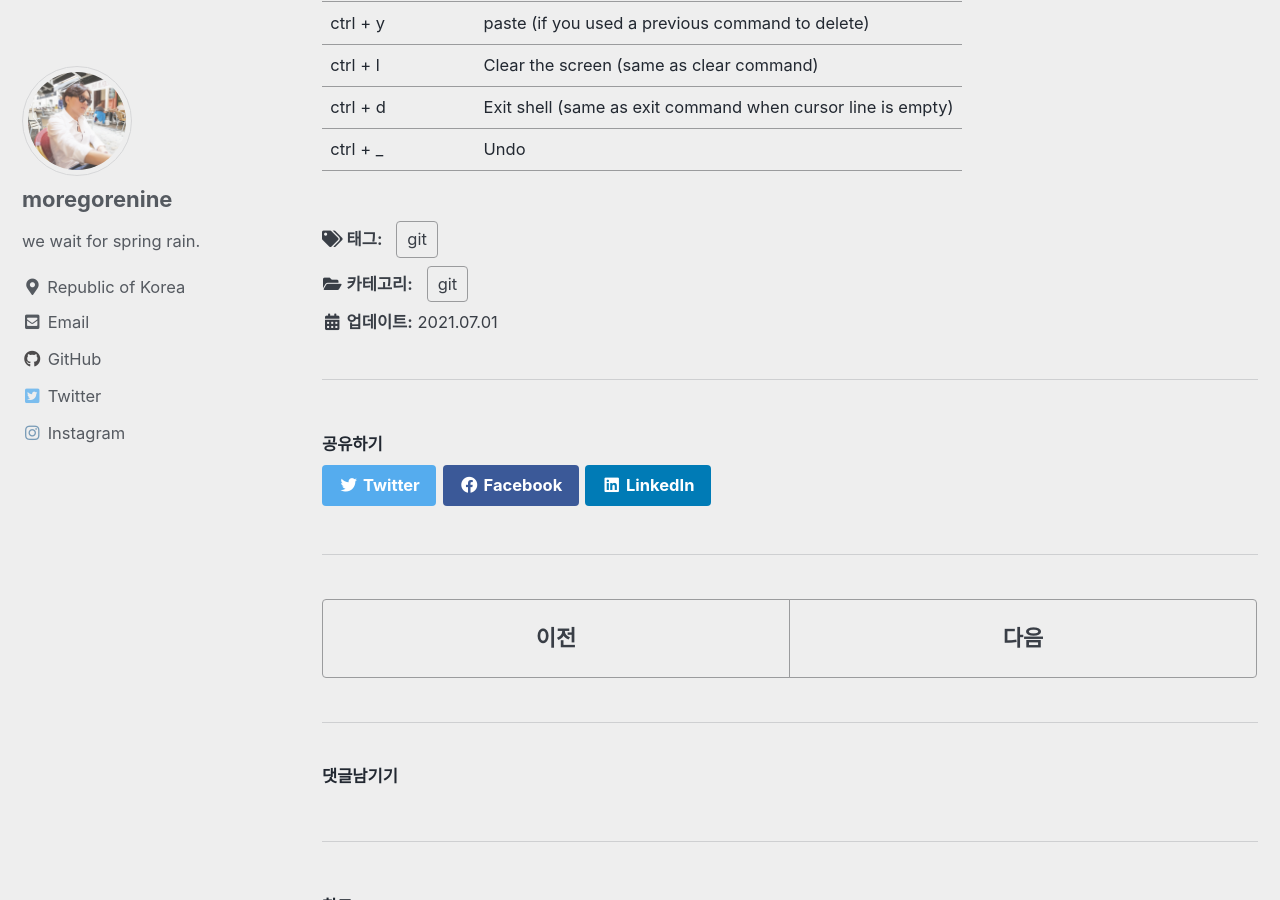
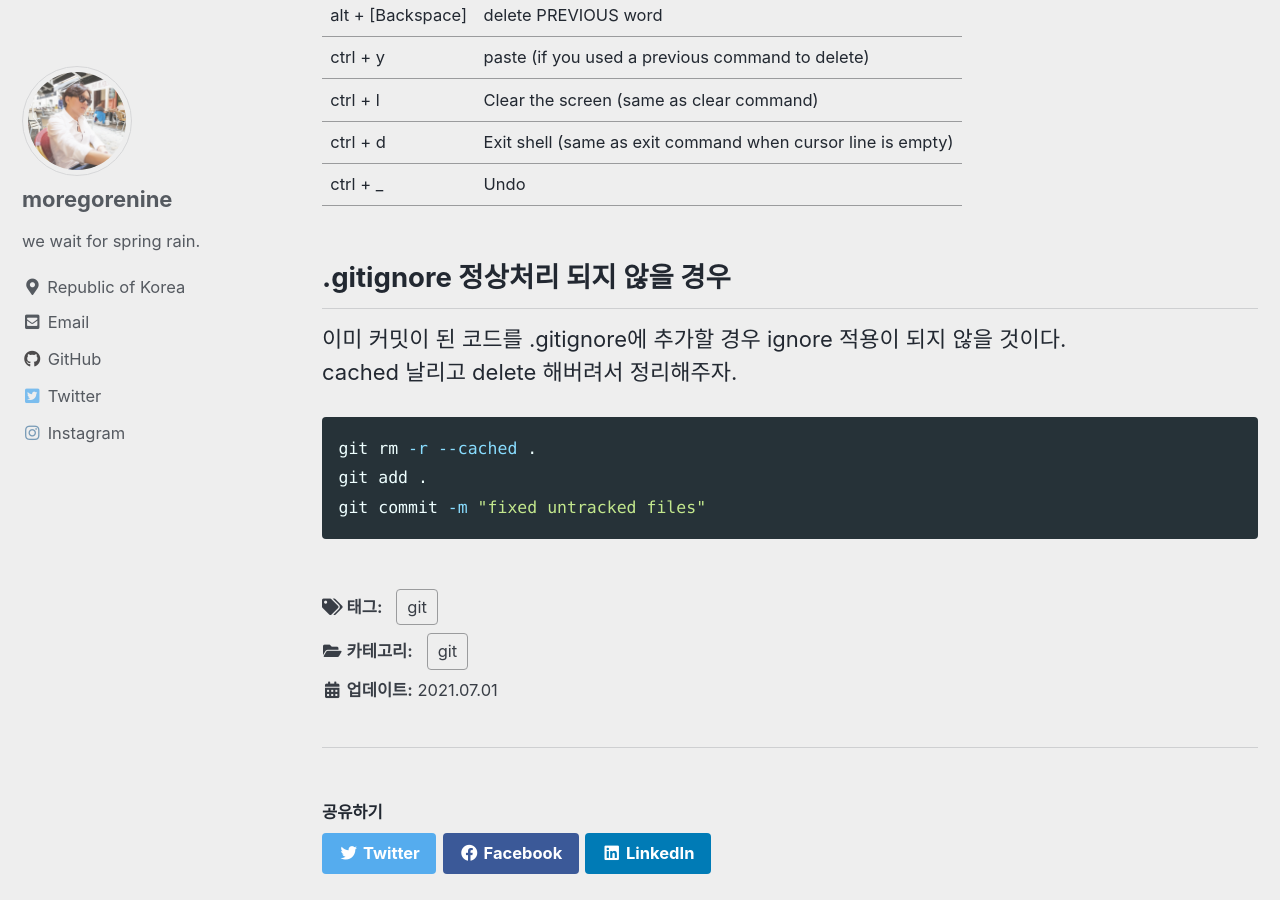
Before and after one commit to moregorenine/moregorenine.github.io, a Jekyll site: the page built from _posts/git/2021-7-1-git.md, in a window 1280 px wide and 900 px high, scrolled down 2150 px. Built offline with Jekyll 4.4.1, drawn with Linux system fonts in a browser that asks for light colours; cached includes are drawn as plain includes; comment, search, counter and statistics services are not loaded; some of the changed text lies outside the part shown.

Commit message:
update post git

````diff
--- a/_posts/git/2021-7-1-git.md
+++ b/_posts/git/2021-7-1-git.md
@@ -68,3 +68,12 @@ git pull fork master
 | ctrl + l          | Clear the screen (same as clear command) |
 | ctrl + d          | Exit shell (same as exit command when cursor line is empty) |
 | ctrl + _          | Undo |
+
+## .gitignore 정상처리 되지 않을 경우
+이미 커밋이 된 코드를 .gitignore에 추가할 경우 ignore 적용이 되지 않을 것이다.
+cached 날리고 delete 해버려서 정리해주자.
+```bash
+git rm -r --cached .
+git add .
+git commit -m "fixed untracked files"
+```
````
